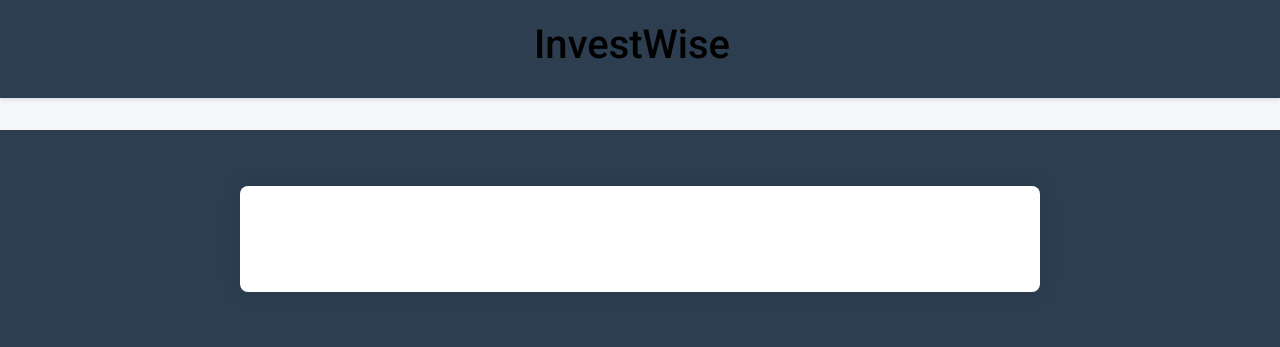
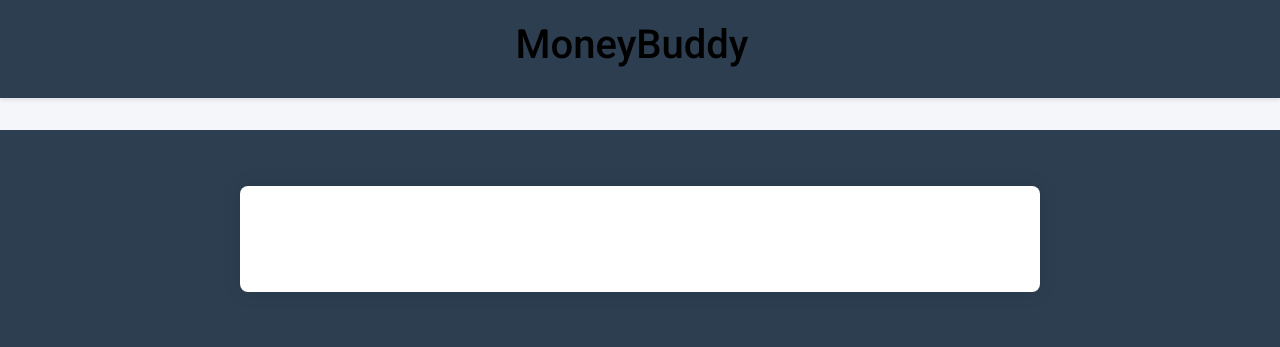
Before and after one commit to Govi7992/MDSE, a Flask app: template templates/base.html in a window 1280 px wide. Shown: the top 347 px of the page. Run offline with Flask 2, Linux system fonts and the light colour scheme; the template is opened without the code that fills it, so the values that code supplies are empty.

Commit message:
base.html

```diff
--- a/templates/base.html
+++ b/templates/base.html
@@ -21,7 +21,7 @@
         <nav class="navbar">
             <div class="nav-content">
                 <div class="navbar-brand">
-                    <h1>InvestWise</h1>
+                    <h1>MoneyBuddy</h1>
                 </div>
             </div>
         </nav>
@@ -33,7 +33,7 @@
 
     <footer class="footer">
         <div class="container">
-            <p>&copy; 2023 InvestWise. All rights reserved.</p>
+            <p>&copy; 2023 MoneyBuddy All rights reserved.</p>
         </div>
     </footer>
 
```
